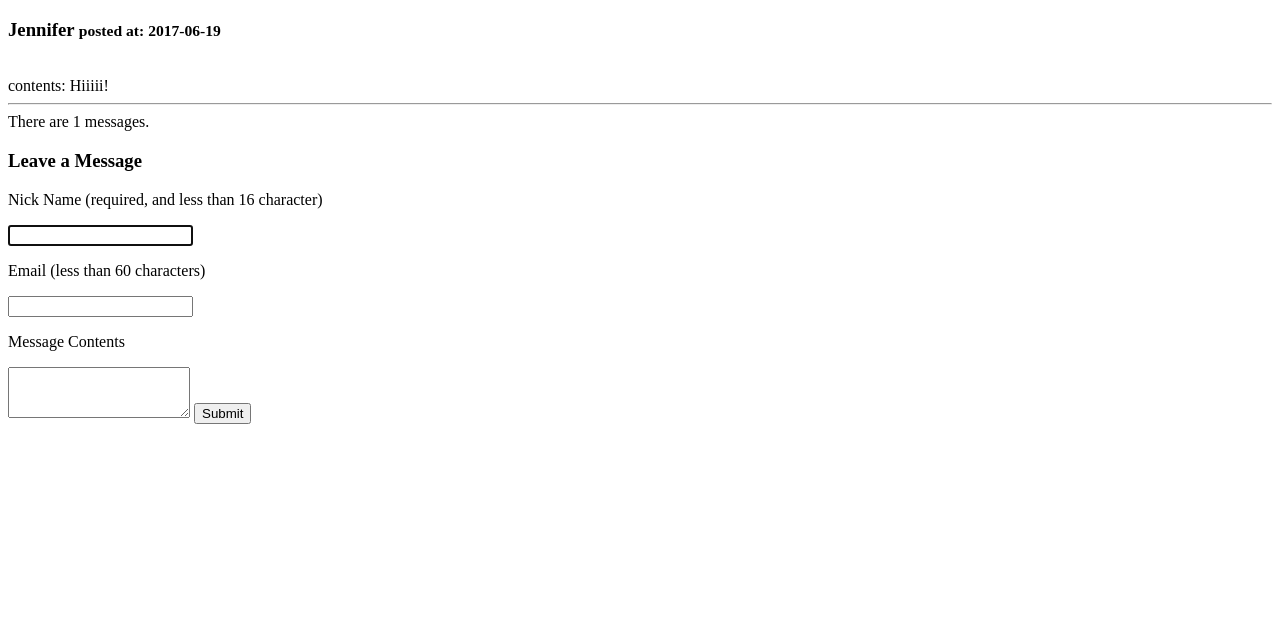
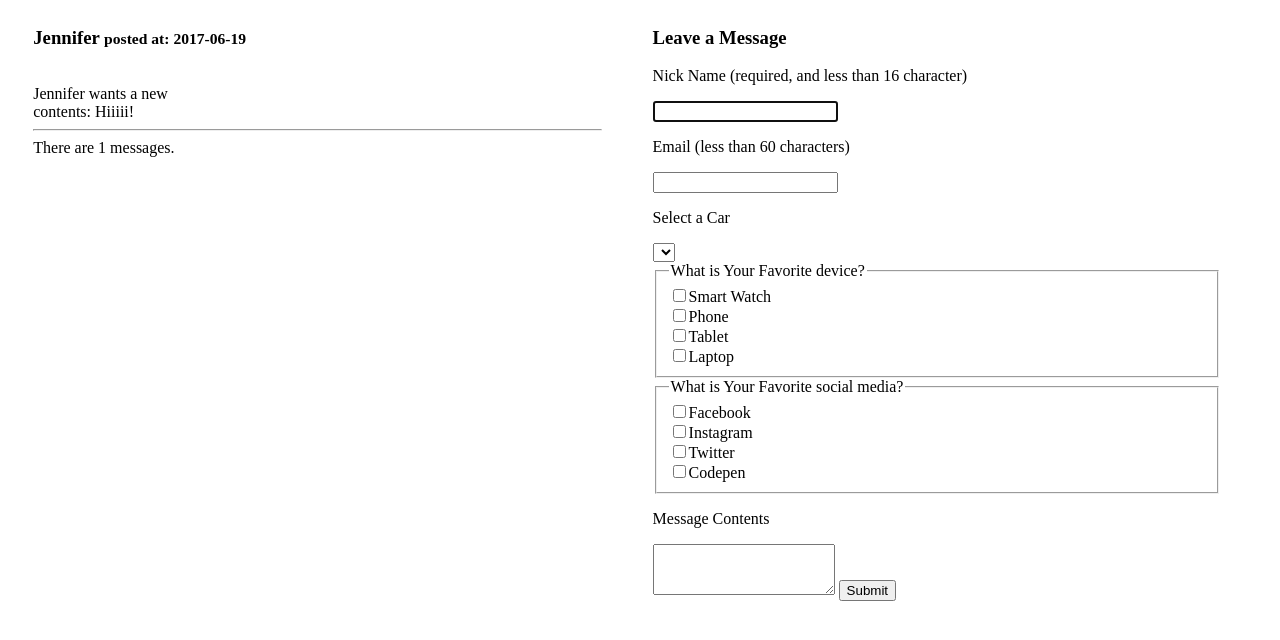
Before and after one commit to jnmurrin/PHPThreadDiscussion, a PHP site: page / in a window 1280 px wide. Shown: the top 640 px of the page. Run offline with PHP 8.4, Linux system fonts and the light colour scheme; data comes from the database, SQL or seed files in the repository; tables that the repository leaves empty or names only in its code hold one stand-in row (values such as "Sample post"); data that the repository does not hold is empty.

Commit message:
Car works
Added car, device, and social media.  CAR WORKS!

```diff
--- a/index.php
+++ b/index.php
@@ -5,11 +5,21 @@
     <meta http-equiv="X-UA-Compatible" content="IE=edge">
     <meta name="viewport" content="width=device-width, initial-scale=1">
     <title>Message Board</title>
+
+    <style>
+    .one-half{
+      width: 45%;
+      float:left;
+      padding: 0 2%;
+    }
+    </style>
+
   </head>
 
     <body>
 
       <div class="container">
+        <div class="one-half">
 
         <?php
           require 'database.php';
@@ -26,6 +36,8 @@
 
           foreach($results as $gblist) :
               echo '<h3>' . $gblist['nickName'] . ' <small>posted at: ' . $gblist['createtime'] . '</small></h3><br>' .
+              $gblist['nickName'] . ' wants a new ' . $gblist['carId'] . '<br>' .
+              // 'And their favorite device is ' . $gblist['device'] . '<br>' .
                   'contents: ' . $gblist['contents'] . '<br><hr>';
           endforeach;
 
@@ -46,22 +58,53 @@
               }
           }
         ?>
+      </div>
+      <div class="one-half">
 
         <h3>Leave a Message</h3>
         <form id="form1" name="form1" method="post" action="submitting.php">
 
           <p><label for="">Nick Name</label> (required, and less than 16 character)</p>
-          <input class="form-control" id="nickname" name="nickname" type="text" required autofocus>
+          <input id="nickname" name="nickname" type="text" required autofocus>
 
           <p><label for="">Email</label> (less than 60 characters)</p>
-          <input class="form-control" id="email" name="email" type="email" required>
+          <input id="email" name="email" type="email" required>
+
+          <p><label>Select a Car</lable></p>
+          <select id="car" name="car">
+            <?php
+            $carQuery = "SELECT * FROM cars ORDER BY carId DESC";
+            $carResults = $db->query($carQuery);
+
+            foreach($carResults as $gblist) :
+              echo '<option value="'.$gblist['carId'].'">'.$gblist['carName'].'</option>';
+            endforeach;
+            ?>
+          </select>
+
+          <fieldset>
+            <legend>What is Your Favorite device?</legend>
+            <input type="checkbox" name="device[]" value="Smart Watch" />Smart Watch <br />
+            <input type="checkbox" name="device[]" value="Phone" />Phone<br />
+            <input type="checkbox" name="device[]" value="Tablet" />Tablet<br />
+            <input type="checkbox" name="device[]" value="Laptop" />Laptop<br />
+          </fieldset>
+
+          <fieldset>
+            <legend>What is Your Favorite social media?</legend>
+            <input type="checkbox" name="social-media[]" value="Facebook" />Facebook <br />
+            <input type="checkbox" name="social-media[]" value="Instagram" />Instagram<br />
+            <input type="checkbox" name="social-media[]" value="Twitter" />Twitter<br />
+            <input type="checkbox" name="social-media[]" value="Codepen" />Codepen<br />
+          </fieldset>
 
           <p><label for="">Message Contents</label></p>
-          <textarea class="form-control" id="content" name="content" rows="3" required></textarea>
+          <textarea id="content" name="content" rows="3" required></textarea>
 
           <button type="submit">Submit</button>
 
         </form>
+      </div><!-- /onehalf -->
       </div>
 
     </body>
```
Also changed, not shown: submitting.php (+6 -2 lines). Lines whose indentation alone changed are shown as unchanged.
